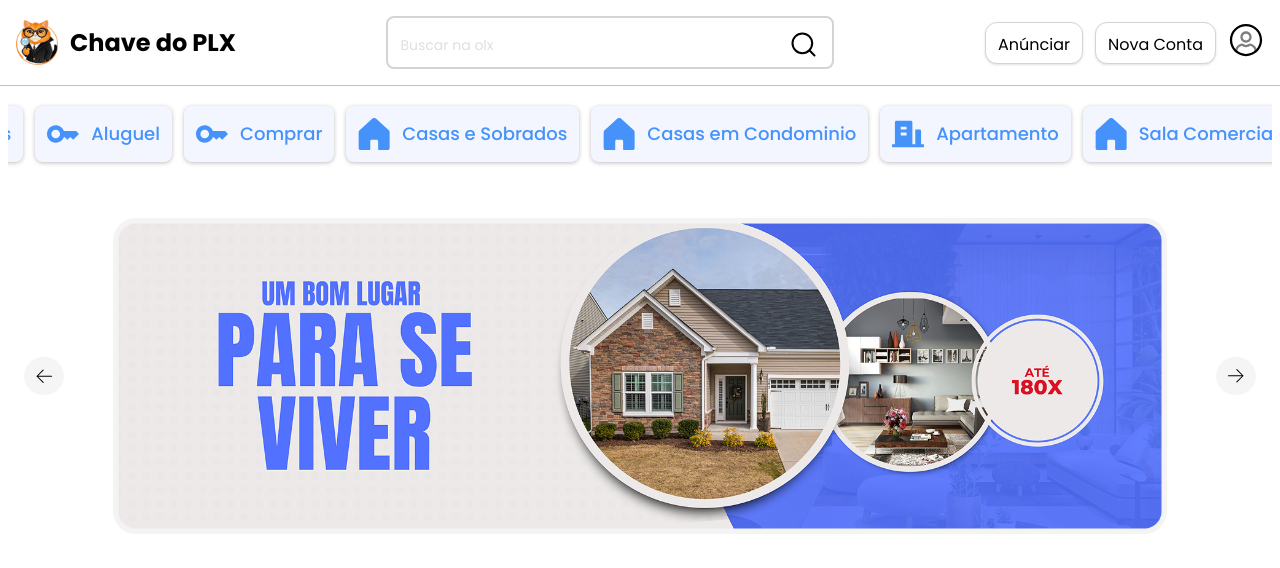
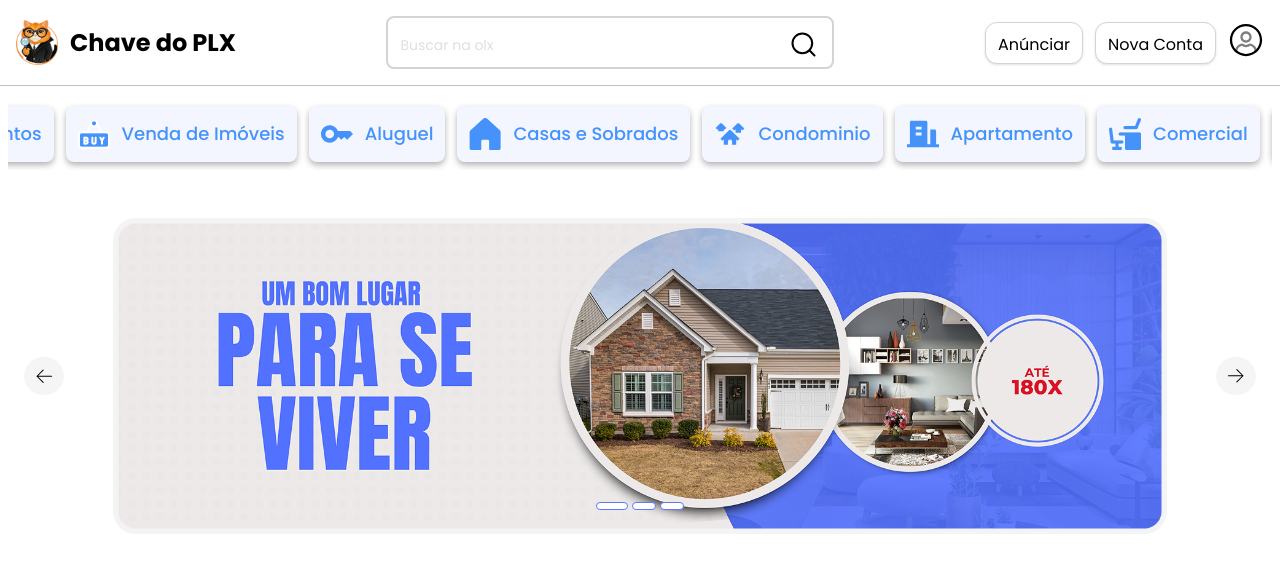
Before and after one commit to MiracleForge/projetc_imovel_front, a Next.js app: page / in a window 1280 px wide. Shown: the top 568 px of the page. Built offline with nearby package versions, Linux system fonts and the light colour scheme; no server answers.

Commit message:
Chore(Optimizations): Carousel optimization for mobile and new icons for category buttons

```diff
--- a/src/components/layouts/banners/HeroBannerCarousel.layout.tsx
+++ b/src/components/layouts/banners/HeroBannerCarousel.layout.tsx
@@ -1,12 +1,23 @@
 "use client";
 
-import { useRef, useEffect, useCallback, memo } from "react";
+import { useRef, useEffect, useCallback, memo, useState } from "react";
 import { heroCarrouselData } from "@/src/data/heroCarousel.data";
 import Image from "next/image";
 
 export default function HeroBannerCarousel() {
   const carouselRef = useRef<HTMLUListElement>(null);
   const intervalRef = useRef<NodeJS.Timeout | null>(null);
+  const [currentIndex, setCurrentIndex] = useState(0);
+  const [isMobile, setIsMobile] = useState<null | boolean>(null);
+
+  const total = heroCarrouselData.length - 1;
+
+  useEffect(() => {
+    const check = () => setIsMobile(window.innerWidth <= 768);
+    check();
+    window.addEventListener("resize", check);
+    return () => window.removeEventListener("resize", check);
+  }, []);
 
   const nextSlide = useCallback(() => {
     const el = carouselRef.current;
@@ -38,7 +49,7 @@ export default function HeroBannerCarousel() {
 
   useEffect(() => {
     const startAutoplay = () => {
-      intervalRef.current = setInterval(nextSlide, 4500);
+      intervalRef.current = setInterval(nextSlide, 6000);
     };
 
     const stopAutoplay = () => {
@@ -59,12 +70,39 @@ export default function HeroBannerCarousel() {
     };
   }, [nextSlide]);
 
+  useEffect(() => {
+    if (isMobile) return;
+
+    const el = carouselRef.current;
+    if (!el) return;
+
+    const handleScroll = () => {
+      const width = el.clientWidth;
+      const index = Math.round(el.scrollLeft / width);
+      setCurrentIndex(index);
+    };
+
+    el.addEventListener("scroll", handleScroll);
+    return () => el.removeEventListener("scroll", handleScroll);
+  }, [isMobile]);
+
+  if (heroCarrouselData.length === 0) return;
   return (
     <div className="relative w-full aspect-3/1 md:aspect-4/1 overflow-hidden">
       <CarouselSlides carouselRef={carouselRef} />
 
-      <CarouselButton onClick={prevSlide} position="left" rotate />
-      <CarouselButton onClick={nextSlide} position="right" />
+      {isMobile !== null && !isMobile && heroCarrouselData.length !== 1 && (
+        <>
+          <CarouselButton onClick={prevSlide} position="left" rotate />
+          <CarouselButton onClick={nextSlide} position="right" />
+          <CarouselIndicator
+            total={heroCarrouselData.length}
+            currentIndex={currentIndex}
+            carouselRef={carouselRef}
+            isMobile={isMobile}
+          />
+        </>
+      )}
     </div>
   );
 }
@@ -137,3 +175,40 @@ function CarouselSlides({
     </ul>
   );
 };
+
+
+function CarouselIndicator({
+  total,
+  currentIndex,
+  carouselRef,
+}: {
+  total: number;
+  currentIndex: number;
+  carouselRef: React.RefObject<HTMLUListElement | null>;
+  isMobile: boolean | null
+}) {
+
+  const goToSlide = useCallback((index: number) => {
+    const el = carouselRef.current;
+    if (!el) return;
+
+    const width = el.clientWidth;
+    el.scrollTo({
+      left: width * index,
+      behavior: "smooth",
+    });
+  }, []);
+
+  return (
+    <div className="absolute bottom-6 inset-x-0 flex justify-center space-x-1">
+      {Array.from({ length: total }).map((_, index) => (
+        <button
+          key={index}
+          onClick={() => goToSlide(index)}
+          className={`rounded-full transition-all bg-white border border-secundary-blue
+            ${currentIndex === index ? "h-2 w-8 " : "h-2 w-6"}`}
+        ></button>
+      ))}
+    </div>
+  );
+}
--- a/src/components/ui/buttons/CategoryButton.ui.tsx
+++ b/src/components/ui/buttons/CategoryButton.ui.tsx
@@ -5,12 +5,12 @@ interface CategoryButtonProps {
   label: string;
   iconPath: string;
   url: string;
+
 }
 
 export default function CategoryButton({ label, url, iconPath }: CategoryButtonProps) {
-  return <Link href={url} role="banner" className="w-max shrink-0 my-2 inline-flex items-center space-x-3 bg-[#F3F5FF] text-terciary-blue font-medium leading-7 text-md lg:text-lg whitespace-nowrap p-2 md:p-3 drop-shadow-sm drop-shadow-black/25 rounded-lg
-  ">
-    <Image src={iconPath} className="size-6 lg:size-8" alt={`Ir para ${label}`} width={32} height={32} />
+  return <Link href={url} role="banner" className="w-max shrink-0 my-2 inline-flex items-center space-x-3 bg-[#F3F5FF] hover:bg-[#F5F5F5] text-terciary-blue font-medium leading-7 text-md lg:text-lg whitespace-nowrap p-2 md:p-3 drop-shadow-md drop-shadow-black/30 rounded-lg">
+    <Image src={iconPath} className="size-6 lg:size-8 " alt={`Ir para ${label}`} width={32} height={32} />
     <span>{label}</span>
   </Link>
 }
--- a/src/data/categoryButtonData.data.ts
+++ b/src/data/categoryButtonData.data.ts
@@ -2,11 +2,11 @@ type categoryButtonData = { name: string, url: string, icon: string };
 
 export const categoryData: categoryButtonData[] = [
   { name: "Lançamentos", url: "/auth/entrar", icon: "/icons/casas-categoria.svg" },
+  { name: "Venda de Imóveis", url: "/auth/entrar", icon: "/icons/venda-imoveis.svg" },
   { name: "Aluguel", url: "/auth/entrar", icon: "/icons/alugueis-categoria.svg" },
-  { name: "Comprar", url: "/auth/entrar", icon: "/icons/alugueis-categoria.svg" },
   { name: "Casas e Sobrados", url: "/auth/entrar", icon: "/icons/casas-categoria.svg" },
-  { name: "Casas em Condominio", url: "/auth/entrar", icon: "/icons/casas-categoria.svg" },
+  { name: "Condominio", url: "/auth/entrar", icon: "/icons/condominio-categoria.svg" },
   { name: "Apartamento", url: "/auth/entrar", icon: "/icons/apartamento-categoria.svg" },
-  { name: "Sala Comercial", url: "/auth/entrar", icon: "/icons/casas-categoria.svg" },
+  { name: "Comercial", url: "/auth/entrar", icon: "/icons/comerciais.svg" },
   { name: "Terrenos", url: "/auth/registrar", icon: "/icons/terreno-categoria.svg" },
 ];
```
Also changed, not shown: public/icons/comerciais.svg (added), public/icons/venda-imoveis.svg (added).
